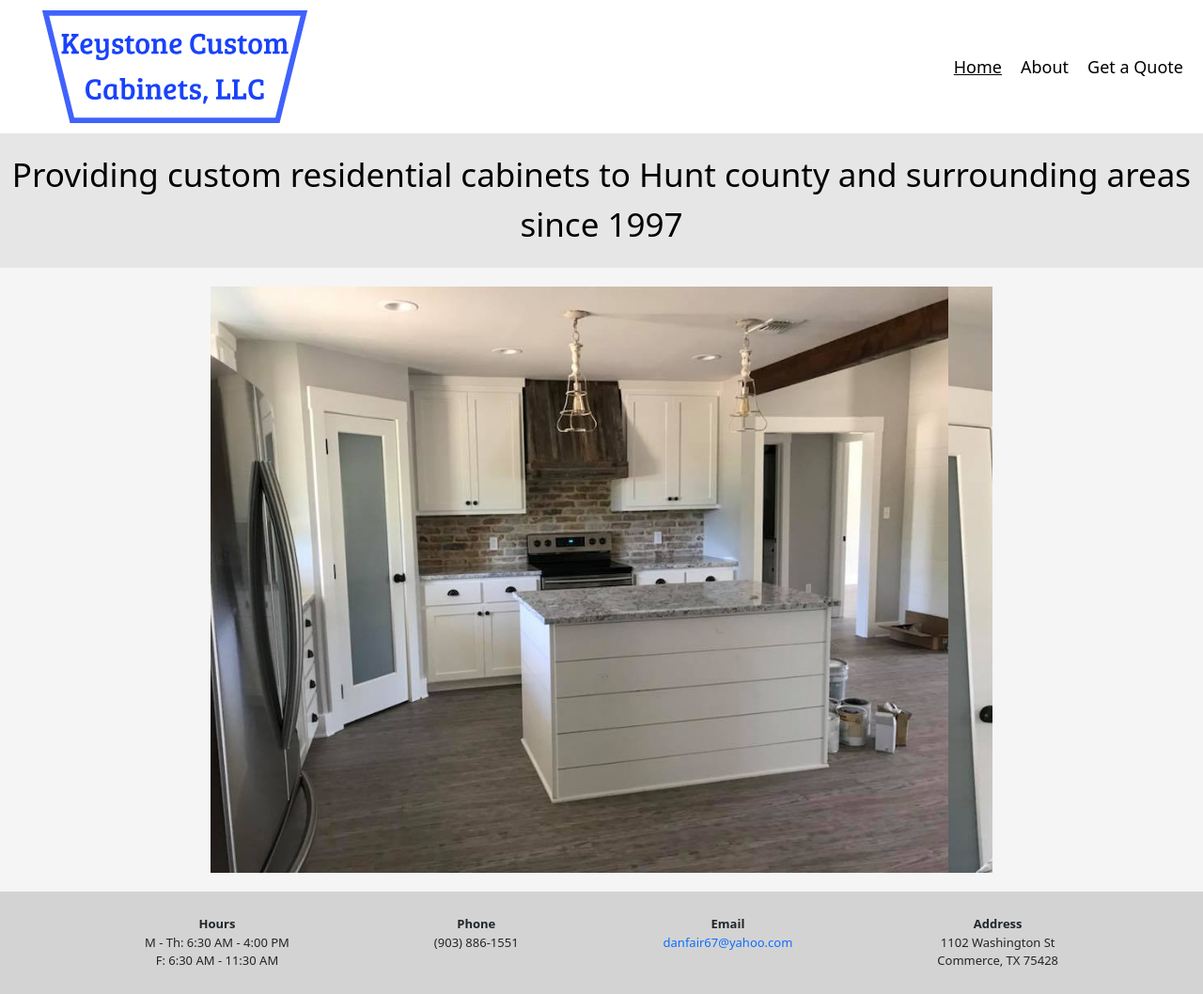
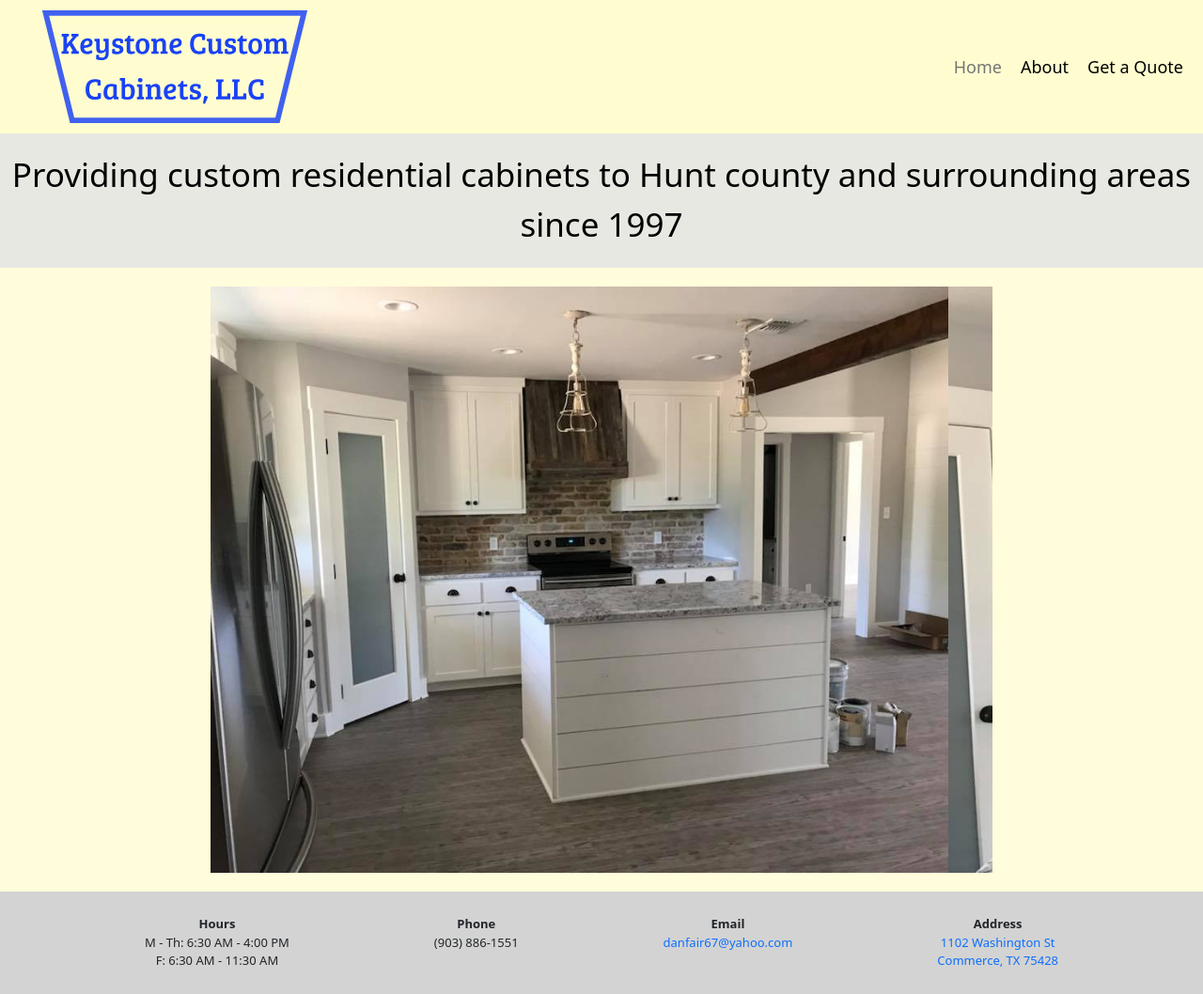
Before and after one commit to jakefair97/keystone-cabinets, a plain HTML site: page index.html in a window 1280 px wide. Shown: the whole page at 94% size. Drawn offline with nearby package versions, Linux system fonts and the light colour scheme.

Commit message:
color update

```diff
--- a/index.html
+++ b/index.html
@@ -15,7 +15,7 @@
         crossorigin="anonymous"></script>
 </head>
 
-<body style="--bs-body-bg:#f5f5f5">
+<body style="--bs-body-bg:rgba(255, 253, 208, 0.75)">
     <nav>
         <ul>
             <svg width="370" height="140" viewBox="0 0 392 166" fill="none" xmlns="http://www.w3.org/2000/svg">
@@ -57,7 +57,7 @@
             <li> <strong>Hours</strong> <br> M - Th: 6:30 AM - 4:00 PM <br> F: 6:30 AM - 11:30 AM </li>
             <li><strong>Phone</strong> <br> (903) 886-1551</li>
             <li><strong>Email</strong> <br> <a href="emailto:danfair67@yahoo.com">danfair67@yahoo.com</a></li>
-            <li><strong>Address</strong> <br> 1102 Washington St <br> Commerce, TX 75428</li>
+            <li><strong>Address</strong> <br> <a href="https://www.google.com/maps/place/1102+Washington+St,+Commerce,+TX+75428/@33.2519943,-95.9025114,17z/data=!3m1!4b1!4m5!3m4!1s0x864bc62aec27a871:0xa5cb98d78521b163!8m2!3d33.2519943!4d-95.9003227" target = "_blank">1102 Washington St <br> Commerce, TX 75428</a></li>
         </div>
     </footer>
 
--- a/style.css
+++ b/style.css
@@ -4,7 +4,7 @@ body {
 }
 
 nav {
-  background-color: white;
+  background-color: #fffdd0;
   padding: 1px;
   position: fixed;
   top: 0;
@@ -32,7 +32,7 @@ nav ul li a {
   color: black;
 }
 nav ul li a.active {
-  text-decoration: underline;
+  color: #757575;
 }
 nav ul li a:hover {
   text-decoration: underline;
```
Also changed, not shown: about.html (+1 -1 lines).
